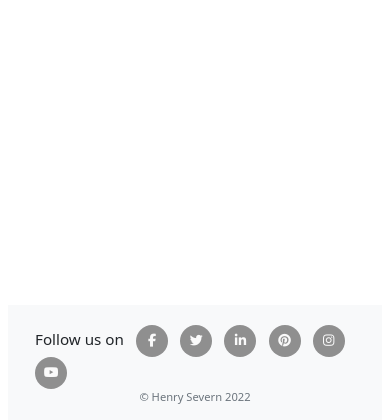
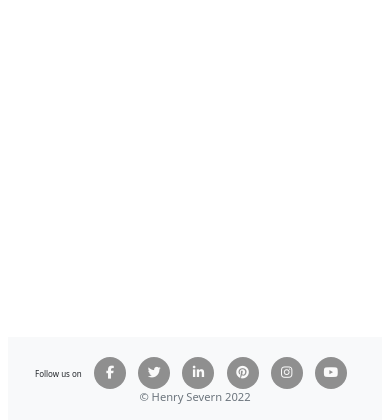
Before and after one commit to henrysevern/django_recipe_app, a Django app: page / in a window 390 px wide. Shown: the part 432-852 px from the top of the page. Run offline with Django 3.2, Linux system fonts and the light colour scheme; data that the repository does not hold is empty; some libraries are stand-ins or nearby versions.

Commit message:
Adjust footer style for small screen sizes

```diff
--- a/static/css/style.css
+++ b/static/css/style.css
@@ -242,4 +242,8 @@ p.copyright {
         height: 40px;
         margin-left: 5px;
     }
+    footer li {
+        font-size: 0.5rem;
+        line-height: 1.7rem;
+    }
 }
```
